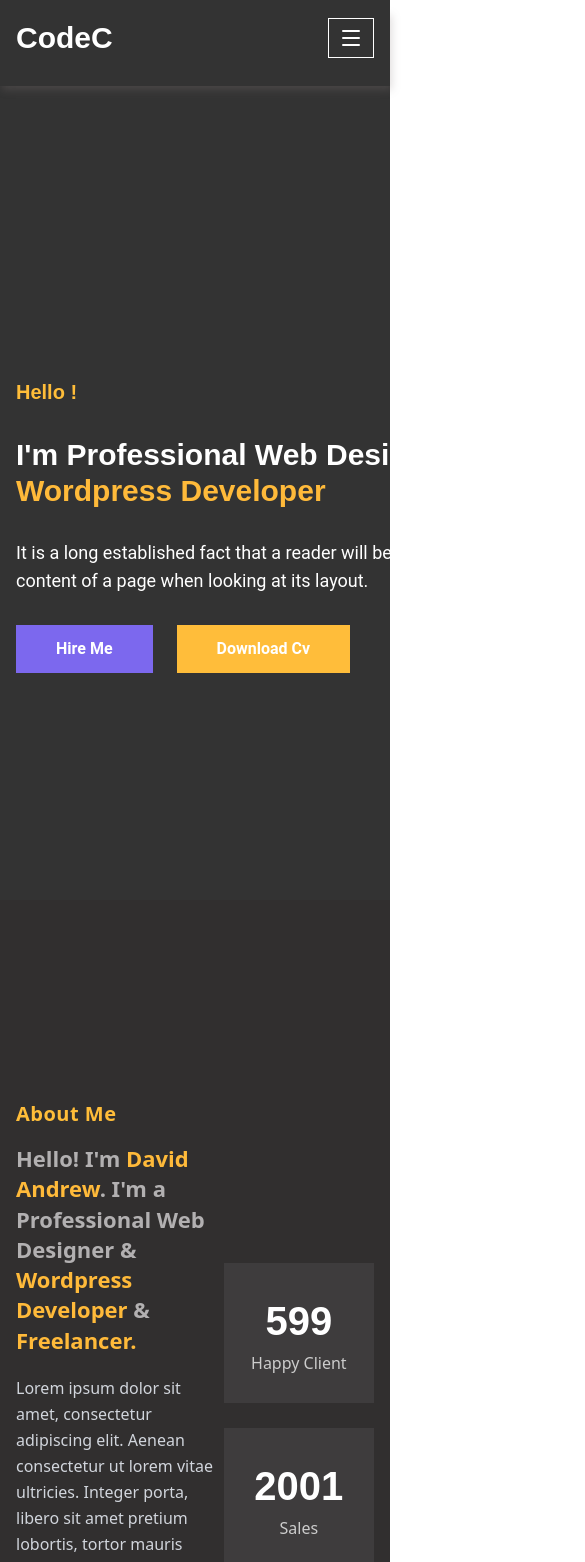
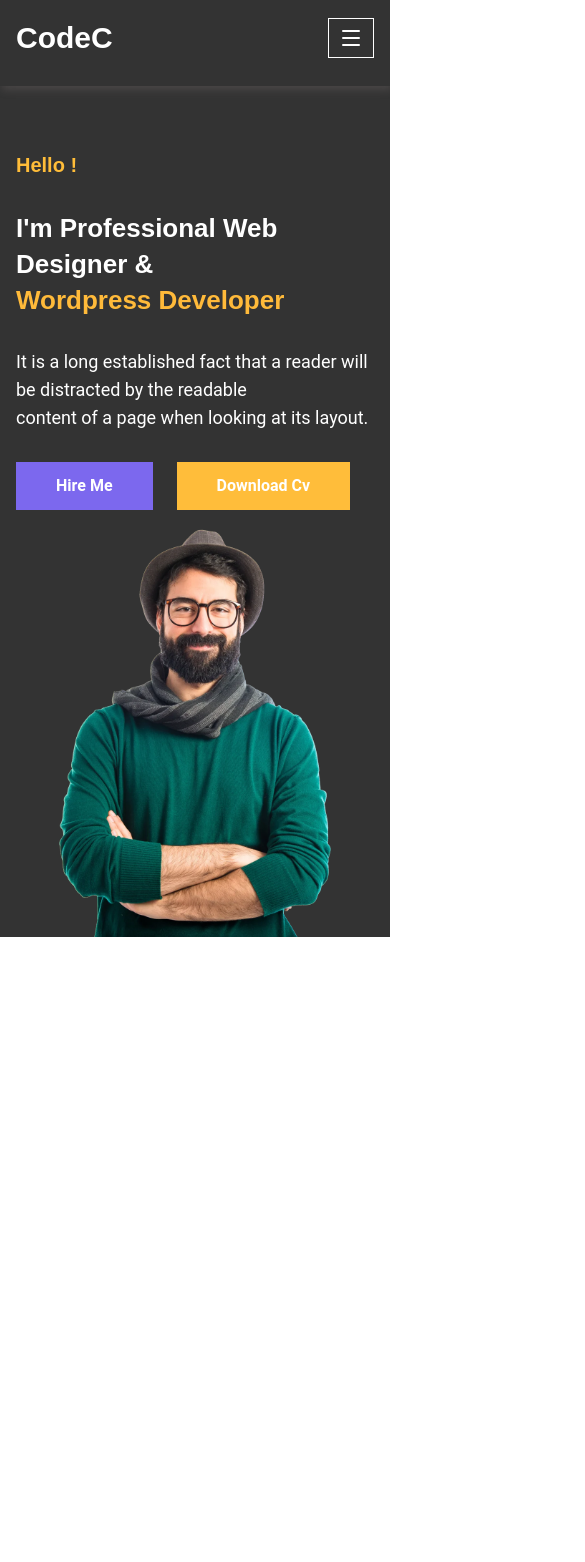
Before and after one commit to Saiful10400/Desh-it-job-task, a React (Vite) app: page / in a window 390 px wide. Shown: the top 1562 px of the page, 585 px wide, since content can reach past the window. After the commit the page ends 937 px from the top, so only its background shows below. Built offline with nearby package versions, Linux system fonts and the light colour scheme.

Commit message:
cover page is now responsive.

```diff
--- a/src/components/Cover.tsx
+++ b/src/components/Cover.tsx
@@ -5,11 +5,11 @@ const Cover = () => {
     return (
         <div className="bg-[#333333]">
             <CenterAlign>
-                <div className="flex justify-between items-center">
+                <div className="flex justify-between items-center lg:flex-row flex-col">
                     {/* cover text and buttons. */}
-                    <div className="flex flex-col gap-[30px] min-w-[600px] max-w-1/2">
+                    <div className="flex flex-col gap-[30px] lg:min-w-[600px] lg:max-w-1/2">
                         <h3 className="text-[20px] text-[#ffbd39] poppins-extrabold">Hello !</h3>
-                        <p className="text-[30px] leading-[36px] poppins-extrabold">I'm Professional Web Designer &<br /> <span className="text-[#ffba3a]">Wordpress Developer</span></p>
+                        <p className="text-[26px] sm:text-[30px] leading-[36px] poppins-extrabold">I'm Professional Web Designer &<br /> <span className="text-[#ffba3a]">Wordpress Developer</span></p>
                         <p className="text-lg roboto-regular">It is a long established fact that a reader will be distracted by the readable <br /> content of a page when looking at its layout.</p>
                         <div className="flex gap-6">
                             <CoverButton bg="#7c68ee" text="Hire Me" />
@@ -18,7 +18,7 @@ const Cover = () => {
                     </div>
 
                     {/* cover model image. */}
-                    <div className="max-w-[50%] max-h-full h-[750px]">
+                    <div className="lg:max-w-[50%] max-h-full lg:h-[750px]">
                         <img className="w-full h-full object-contain" src={modelImage} alt="model image." />
                     </div>
                 </div>
--- a/src/components/sub-components/ServiceCard.tsx
+++ b/src/components/sub-components/ServiceCard.tsx
@@ -19,13 +19,13 @@ const ServiceCard = ({ data }: { data: { tittle: string, desc: string } }) => {
 
 
     return (
-        <div className="bg-[#262020] rounded-xl hover:-translate-y-3 duration-300 py-[40px] px-[26px] flex flex-col justify-center items-center text-center">
+        <div className="group bg-[#262020] rounded-xl hover:-translate-y-3 duration-300 py-[40px] px-[26px] flex flex-col justify-center items-center text-center">
             <span style={{ borderRadius: "33% 66% 70% 30% / 49% 62% 38% 51%" }} className=" inline-flex justify-center items-center w-[100px] h-[100px] bg-[#ffbd3a] ">
 
                 {iconFinder()}
 
             </span>
-            <h1 className="mt-[25px] mb-[10px] text-[22px] poppins-bold">{data.tittle}</h1>
+            <h1 className="mt-[25px] group-hover:text-[#ffbd39] mb-[10px] duration-500 transition-all text-[22px] poppins-bold">{data.tittle}</h1>
             <p className="text-[#ccc]">{data.desc}</p>
         </div>
     );
--- a/src/page/Home.tsx
+++ b/src/page/Home.tsx
@@ -11,9 +11,9 @@ const Home = () => {
         <div>
             <Nav />
             <Cover />
-            <AboutMe />
+            {/* <AboutMe />
             <Service />
-            <Resume />
+            <Resume /> */}
         </div>
     );
 };
```
